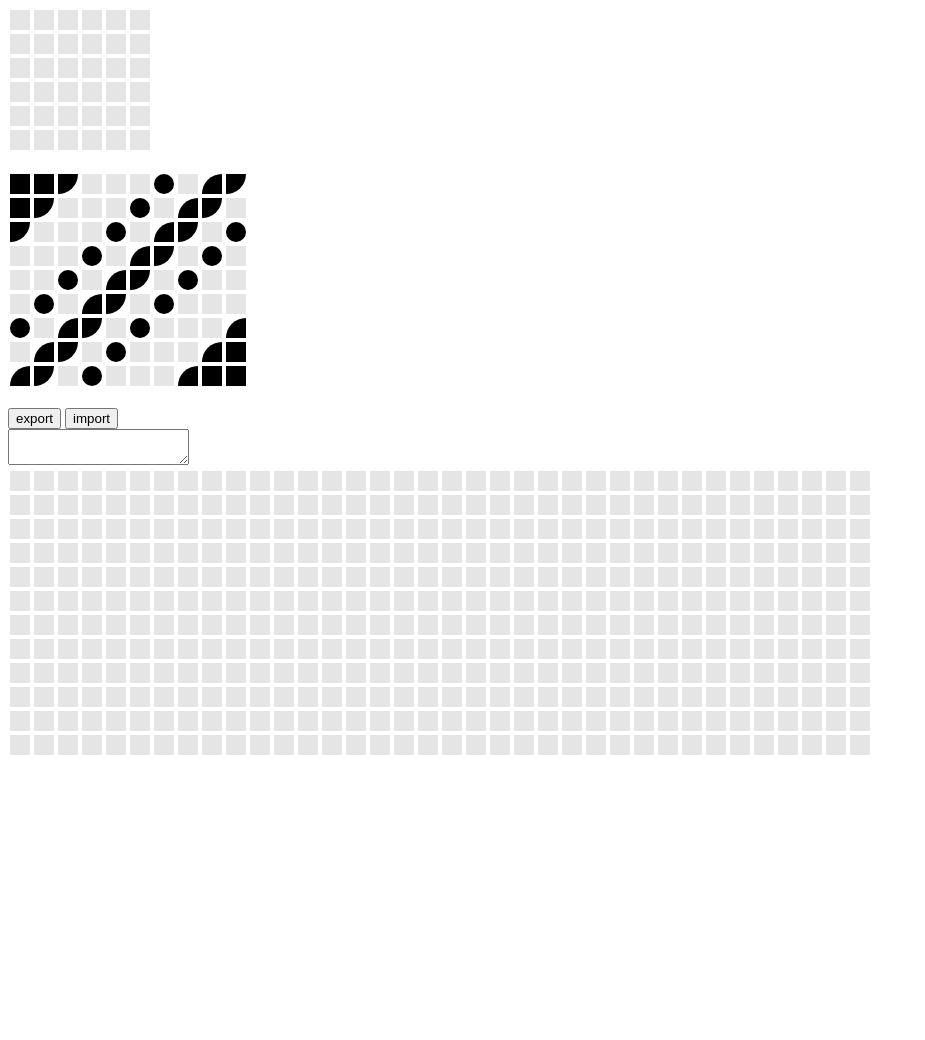
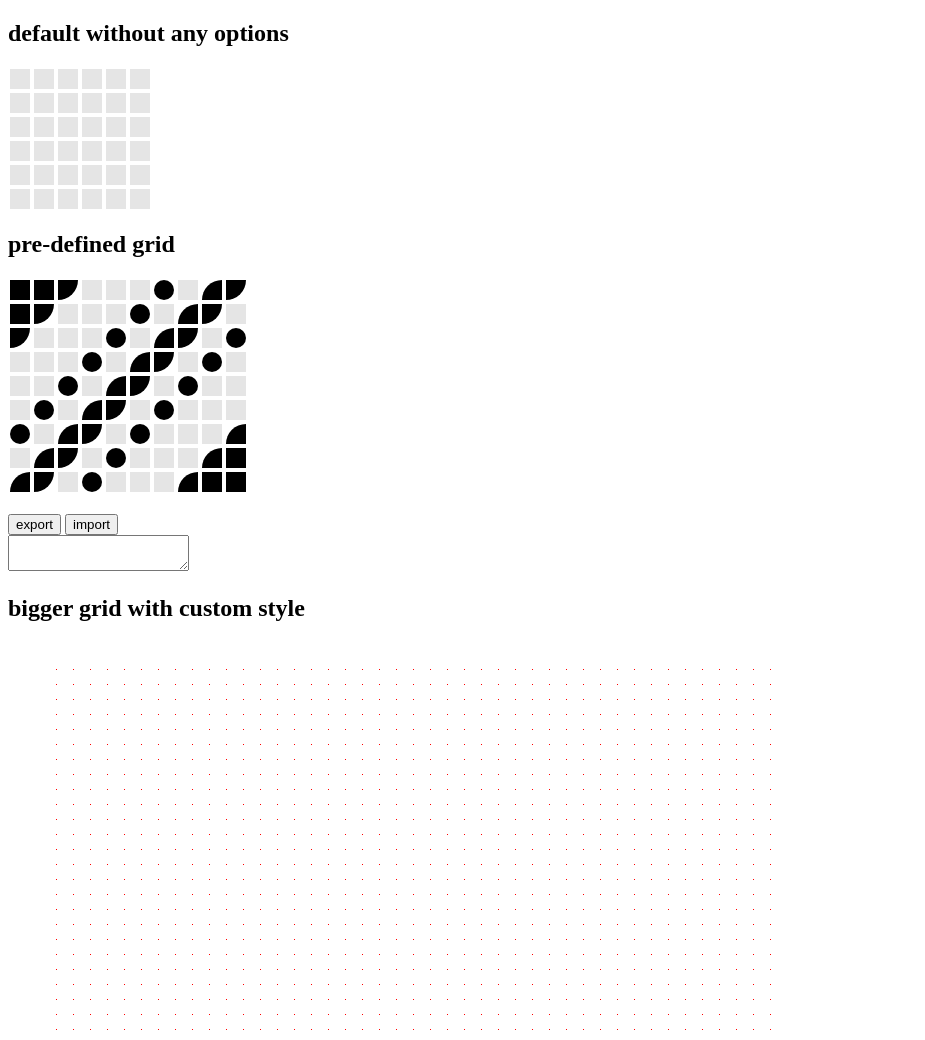
Before and after one commit to timurc/Rounded, a website built with webpack: page index.html in a window 1280 px wide. Shown: the whole page, without its empty margins (0-925 px from the left). Before the commit the page ends 800 px from the top, so only its background shows below. Built offline with nearby package versions, Linux system fonts and the light colour scheme.

Commit message:
feat(example) bigger grid with custom style

```diff
--- a/index.html
+++ b/index.html
@@ -7,7 +7,9 @@
 </head>
 <body>
 	<main>
+		<h2>default without any options</h2>
 		<div id="Grid-1"></div>
+		<h2>pre-defined grid</h2>
 		<div id="Grid-2"></div>
 		<button id="export">export</button>
 		<button id="import">import</button>
@@ -15,7 +17,7 @@
 		<textarea id="textarea"></textarea>
 
 		<br>
-
+		<h2>bigger grid with custom style</h2>
 		<div id="Grid-3"></div>
 
 	</main>
--- a/main.js
+++ b/main.js
@@ -19,23 +19,6 @@ window.grid2 = new Grid(document.getElementById('Grid-2'), {
 	]
 });
 
-window.grid3 = new Grid(document.getElementById('Grid-3'), {
-	data: [
-		[0,0,0,0,0,0,0,0,0,0,0,0,0,0,0,0,0,0,0,0,0,0,0,0,0,0,0,0,0,0,0,0,0,0,0,0],
-		[0,0,0,0,0,0,0,0,0,0,0,0,0,0,0,0,0,0,0,0,0,0,0,0,0,0,0,0,0,0,0,0,0,0,0,0],
-		[0,0,0,0,0,0,0,0,0,0,0,0,0,0,0,0,0,0,0,0,0,0,0,0,0,0,0,0,0,0,0,0,0,0,0,0],
-		[0,0,0,0,0,0,0,0,0,0,0,0,0,0,0,0,0,0,0,0,0,0,0,0,0,0,0,0,0,0,0,0,0,0,0,0],
-		[0,0,0,0,0,0,0,0,0,0,0,0,0,0,0,0,0,0,0,0,0,0,0,0,0,0,0,0,0,0,0,0,0,0,0,0],
-		[0,0,0,0,0,0,0,0,0,0,0,0,0,0,0,0,0,0,0,0,0,0,0,0,0,0,0,0,0,0,0,0,0,0,0,0],
-		[0,0,0,0,0,0,0,0,0,0,0,0,0,0,0,0,0,0,0,0,0,0,0,0,0,0,0,0,0,0,0,0,0,0,0,0],
-		[0,0,0,0,0,0,0,0,0,0,0,0,0,0,0,0,0,0,0,0,0,0,0,0,0,0,0,0,0,0,0,0,0,0,0,0],
-		[0,0,0,0,0,0,0,0,0,0,0,0,0,0,0,0,0,0,0,0,0,0,0,0,0,0,0,0,0,0,0,0,0,0,0,0],
-		[0,0,0,0,0,0,0,0,0,0,0,0,0,0,0,0,0,0,0,0,0,0,0,0,0,0,0,0,0,0,0,0,0,0,0,0],
-		[0,0,0,0,0,0,0,0,0,0,0,0,0,0,0,0,0,0,0,0,0,0,0,0,0,0,0,0,0,0,0,0,0,0,0,0],
-		[0,0,0,0,0,0,0,0,0,0,0,0,0,0,0,0,0,0,0,0,0,0,0,0,0,0,0,0,0,0,0,0,0,0,0,0]
-	]
-});
-
 document.getElementById('export').addEventListener('click', () => {
 	document.getElementById('textarea').value = JSON.stringify(window.grid2.data);
 });
@@ -43,3 +26,33 @@ document.getElementById('export').addEventListener('click', () => {
 document.getElementById('import').addEventListener('click', () => {
 	window.grid2.data = JSON.parse(document.getElementById('textarea').value);
 });
+
+window.grid3 = new Grid(document.getElementById('Grid-3'), {
+	data: [
+		[0,0,0,0,0,0,0,0,0,0,0,0,0,0,0,0,0,0,0,0,0,0,0,0,0,0,0,0,0,0,0,0,0,0,0,0,0,0,0,0,0,0,0,],
+		[0,0,0,0,0,0,0,0,0,0,0,0,0,0,0,0,0,0,0,0,0,0,0,0,0,0,0,0,0,0,0,0,0,0,0,0,0,0,0,0,0,0,0,],
+		[0,0,0,0,0,0,0,0,0,0,0,0,0,0,0,0,0,0,0,0,0,0,0,0,0,0,0,0,0,0,0,0,0,0,0,0,0,0,0,0,0,0,0,],
+		[0,0,0,0,0,0,0,0,0,0,0,0,0,0,0,0,0,0,0,0,0,0,0,0,0,0,0,0,0,0,0,0,0,0,0,0,0,0,0,0,0,0,0,],
+		[0,0,0,0,0,0,0,0,0,0,0,0,0,0,0,0,0,0,0,0,0,0,0,0,0,0,0,0,0,0,0,0,0,0,0,0,0,0,0,0,0,0,0,],
+		[0,0,0,0,0,0,0,0,0,0,0,0,0,0,0,0,0,0,0,0,0,0,0,0,0,0,0,0,0,0,0,0,0,0,0,0,0,0,0,0,0,0,0,],
+		[0,0,0,0,0,0,0,0,0,0,0,0,0,0,0,0,0,0,0,0,0,0,0,0,0,0,0,0,0,0,0,0,0,0,0,0,0,0,0,0,0,0,0,],
+		[0,0,0,0,0,0,0,0,0,0,0,0,0,0,0,0,0,0,0,0,0,0,0,0,0,0,0,0,0,0,0,0,0,0,0,0,0,0,0,0,0,0,0,],
+		[0,0,0,0,0,0,0,0,0,0,0,0,0,0,0,0,0,0,0,0,0,0,0,0,0,0,0,0,0,0,0,0,0,0,0,0,0,0,0,0,0,0,0,],
+		[0,0,0,0,0,0,0,0,0,0,0,0,0,0,0,0,0,0,0,0,0,0,0,0,0,0,0,0,0,0,0,0,0,0,0,0,0,0,0,0,0,0,0,],
+		[0,0,0,0,0,0,0,0,0,0,0,0,0,0,0,0,0,0,0,0,0,0,0,0,0,0,0,0,0,0,0,0,0,0,0,0,0,0,0,0,0,0,0,],
+		[0,0,0,0,0,0,0,0,0,0,0,0,0,0,0,0,0,0,0,0,0,0,0,0,0,0,0,0,0,0,0,0,0,0,0,0,0,0,0,0,0,0,0,],
+		[0,0,0,0,0,0,0,0,0,0,0,0,0,0,0,0,0,0,0,0,0,0,0,0,0,0,0,0,0,0,0,0,0,0,0,0,0,0,0,0,0,0,0,],
+		[0,0,0,0,0,0,0,0,0,0,0,0,0,0,0,0,0,0,0,0,0,0,0,0,0,0,0,0,0,0,0,0,0,0,0,0,0,0,0,0,0,0,0,],
+		[0,0,0,0,0,0,0,0,0,0,0,0,0,0,0,0,0,0,0,0,0,0,0,0,0,0,0,0,0,0,0,0,0,0,0,0,0,0,0,0,0,0,0,],
+		[0,0,0,0,0,0,0,0,0,0,0,0,0,0,0,0,0,0,0,0,0,0,0,0,0,0,0,0,0,0,0,0,0,0,0,0,0,0,0,0,0,0,0,],
+		[0,0,0,0,0,0,0,0,0,0,0,0,0,0,0,0,0,0,0,0,0,0,0,0,0,0,0,0,0,0,0,0,0,0,0,0,0,0,0,0,0,0,0,],
+		[0,0,0,0,0,0,0,0,0,0,0,0,0,0,0,0,0,0,0,0,0,0,0,0,0,0,0,0,0,0,0,0,0,0,0,0,0,0,0,0,0,0,0,],
+		[0,0,0,0,0,0,0,0,0,0,0,0,0,0,0,0,0,0,0,0,0,0,0,0,0,0,0,0,0,0,0,0,0,0,0,0,0,0,0,0,0,0,0,],
+		[0,0,0,0,0,0,0,0,0,0,0,0,0,0,0,0,0,0,0,0,0,0,0,0,0,0,0,0,0,0,0,0,0,0,0,0,0,0,0,0,0,0,0,],
+		[0,0,0,0,0,0,0,0,0,0,0,0,0,0,0,0,0,0,0,0,0,0,0,0,0,0,0,0,0,0,0,0,0,0,0,0,0,0,0,0,0,0,0,],
+		[0,0,0,0,0,0,0,0,0,0,0,0,0,0,0,0,0,0,0,0,0,0,0,0,0,0,0,0,0,0,0,0,0,0,0,0,0,0,0,0,0,0,0,],
+		[0,0,0,0,0,0,0,0,0,0,0,0,0,0,0,0,0,0,0,0,0,0,0,0,0,0,0,0,0,0,0,0,0,0,0,0,0,0,0,0,0,0,0,],
+		[0,0,0,0,0,0,0,0,0,0,0,0,0,0,0,0,0,0,0,0,0,0,0,0,0,0,0,0,0,0,0,0,0,0,0,0,0,0,0,0,0,0,0,],
+		[0,0,0,0,0,0,0,0,0,0,0,0,0,0,0,0,0,0,0,0,0,0,0,0,0,0,0,0,0,0,0,0,0,0,0,0,0,0,0,0,0,0,0,]
+	]
+});
--- a/style.less
+++ b/style.less
@@ -1,3 +1,25 @@
 #Grid-2 {
 	margin: 20px 0;
 }
+
+#Grid-3 {
+	margin: 40px;
+	.rounded-grid {
+		&_cell {
+			margin: 0 1px;
+			height: 15px;
+			width: 15px;
+			transition: all 1s;
+
+			&-blank {
+				box-sizing: border-box;
+				background: rgba(255,0,0,1);
+				border: 7px white solid;
+
+				&:focus {
+					border-color: rgba(255,255,255,.9)
+				}
+			}
+		}
+	}
+}
```
